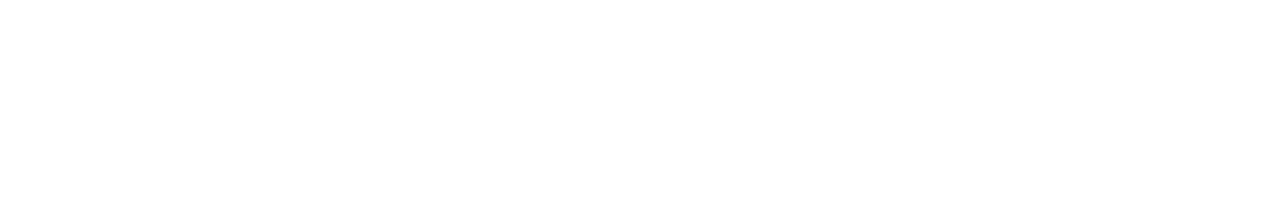
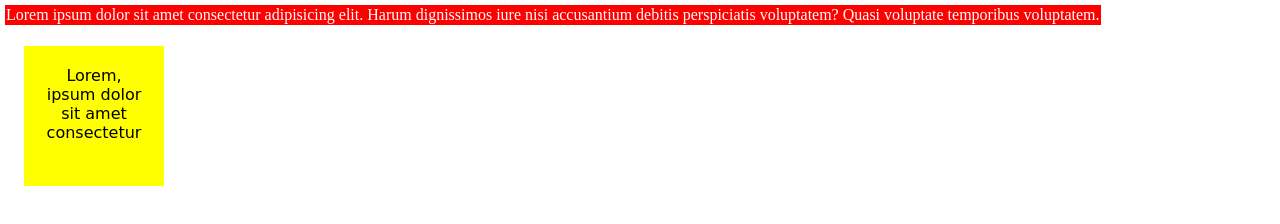
Before and after one commit to Piyush023/CSS, a plain HTML site: page index.html in a window 1280 px wide. Drawn offline with Linux system fonts and the light colour scheme.

Commit message:
Done Upto Chapter 4

```diff
--- a/index.html
+++ b/index.html
@@ -1,13 +1,14 @@
 <!DOCTYPE html>
 <html lang="en">
-<head>
-    <meta charset="UTF-8">
-    <meta http-equiv="X-UA-Compatible" content="IE=edge">
-    <meta name="viewport" content="width=device-width, initial-scale=1.0">
-    <link rel="stylesheet" href="styles.css">
+  <head>
+    <meta charset="UTF-8" />
+    <meta http-equiv="X-UA-Compatible" content="IE=edge" />
+    <meta name="viewport" content="width=device-width, initial-scale=1.0" />
+    <link rel="preconnect" href="https://fonts.googleapis.com" />
+    <link rel="stylesheet" href="styles.css" />
     <title>LearningCSS</title>
-</head>
-<body>
+  </head>
+  <body>
     <!-- Chapter 1 and Chapter 2 -->
     <!-- <div class="container">
         <div id="idheading">
@@ -30,7 +31,6 @@
         <img src="https://encrypted-tbn0.gstatic.com/images?q=tbn:ANd9GcQkTQ8DFOgujidIRil33r2QnSZ2Y_ZHahrUlw&usqp=CAU" alt="">
     </div> -->
 
-
     <!-- Chapter 3 - Box Model -->
 
     <!-- <div class="boxModel">
@@ -49,7 +49,12 @@
 
     <!-- Chapter 4 - Fond and Display -->
 
+    <div class="box1">
+      Lorem ipsum dolor sit amet consectetur adipisicing elit. Harum dignissimos
+      iure nisi accusantium debitis perspiciatis voluptatem? Quasi voluptate
+      temporibus voluptatem.
+    </div>
 
-
-</body>
+    <div class="box2">Lorem, ipsum dolor sit amet consectetur</div>
+  </body>
 </html>
--- a/styles.css
+++ b/styles.css
@@ -1,7 +1,7 @@
 /* Universal Selector */
 *{
-    margin: 0px;
-    padding: 0px;
+    margin: 1px;
+    padding: 1px;
 }
 
 #idheading{
@@ -65,15 +65,25 @@ span > p{
 .box1{
     background-color: red;
     color: white;
-    margin: 10px;
-    padding: 10px;
+    display: inline-block;
+    /* Display: none - wil, remove the space too and also remove the element from the DOM too. We can achieve the same using the visibility property to hidden - But this will not remove the space */
+    /*
+    Now we can also set the margin and padding and height and width while using the inline block element
+    */
+    /* margin: 10px; */
+    /* padding: 10px; */
 }
 
 .box2{
+    display: inline-block;
     background-color: yellow;
     color: black;
+    text-align: center;
     margin: 20px;
     padding: 20px;
+    width: 100px;
+    height: 100px;
+    font-family: 'Blaka', cursive;
 }
 
 .boxsize1{
```
